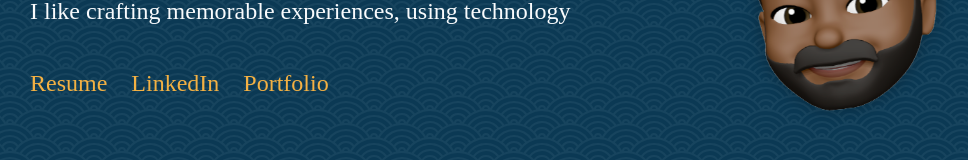
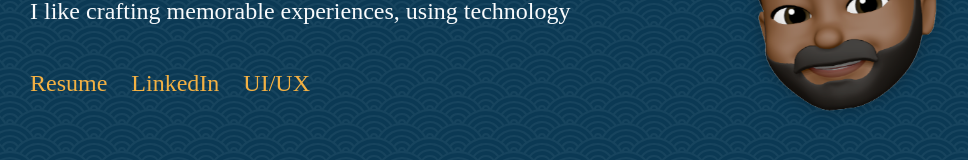
Before and after one commit to sahishnu/sahishnu.github.io, a React (Create React App) app: page / in a window 1280 px wide. Shown: the part 409-569 px from the top of the page, without its empty margins (130-1098 px from the left). Built offline with nearby package versions, Linux system fonts and the light colour scheme.

Commit message:
rename portfolio

```diff
--- a/src/constants/navLinks.js
+++ b/src/constants/navLinks.js
@@ -10,7 +10,7 @@ export const navLinks = [
     isExternal: true
   },
   {
-    name: 'Portfolio',
+    name: 'UI/UX',
     value: 'https://www.behance.net/sahishnu',
     isExternal: true
   }
```
